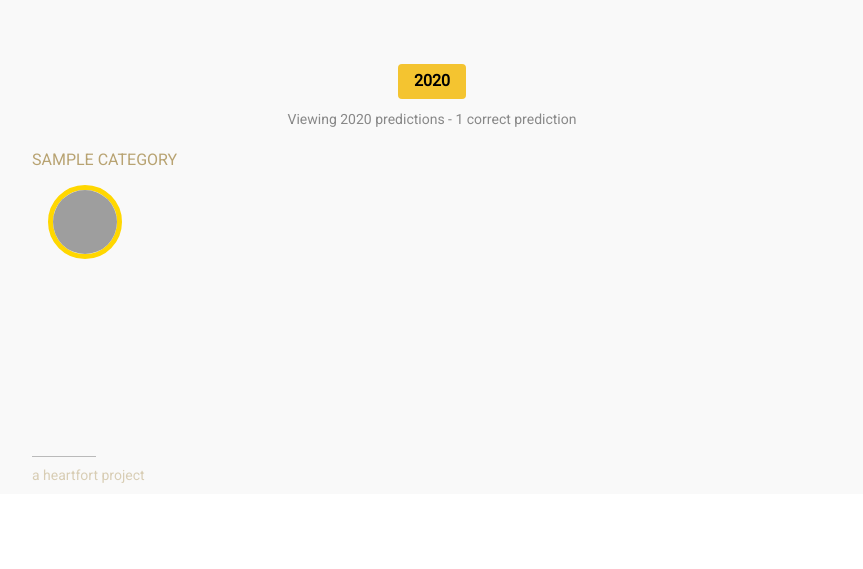
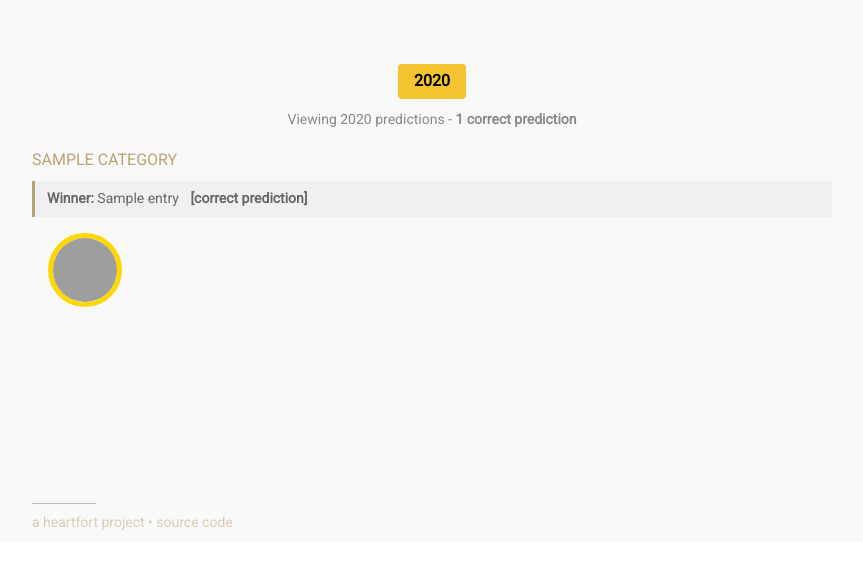
Before and after one commit to sirodoht/oscarator.com, a Django app: a page that uses main/templates/main/user.html in a window 1280 px wide. Shown: the part 212-781 px from the top of the page, without its empty margins (208-1071 px from the left). Run offline with Django 3.2, Linux system fonts and the light colour scheme; a user stored in the database is signed in; tables that the repository leaves empty hold one stand-in row (values such as "Sample post"); grey boxes are pictures that could not be loaded.

Commit message:
add votes of past years on user profile

```diff
--- a/main/static/styles/main.css
+++ b/main/static/styles/main.css
@@ -716,3 +716,23 @@ footer {
     object-fit: cover;
     border: 5px solid #efece3;
 }
+
+.category-winner-label {
+    margin-top: 12px;
+    padding: 8px 12px;
+    background: #f0f0f0;
+    border-left: 3px solid #b8a372;
+    font-size: 14px;
+    color: #666;
+    line-height: 1.4;
+}
+
+.voting-open-badge {
+    display: inline-block;
+    padding: 4px 12px;
+    background: #2d9517;
+    color: white;
+    border-radius: 12px;
+    font-size: 12px;
+    margin-left: 8px;
+}
--- a/main/templates/main/layout.html
+++ b/main/templates/main/layout.html
@@ -46,7 +46,7 @@
 
     <footer>
         <div class="footer-content">
-            a heartfort project
+            a heartfort project • <a href="https://github.com/sirodoht/oscarator.com" target="_blank">source code</a>
         </div>
     </footer>
 </body>
--- a/main/templates/main/user.html
+++ b/main/templates/main/user.html
@@ -22,12 +22,13 @@
                     {% endif %}
                 {% endfor %}
             </div>
-            {% if not is_current_year %}
+            {% if is_current_year and voting_enabled %}
+                <p style="margin-top: 42px; font-size: 26px;">
+                    [ Voting is open ]
+                </p>
+            {% else %}
                 <p style="margin-top: 12px; color: #888; font-size: 14px;">
-                    Viewing {{ viewing_year }} predictions
-                    {% if user_wins > 0 %}
-                        - {{ user_wins }} correct prediction{{ user_wins|pluralize }}
-                    {% endif %}
+                    Viewing {{ viewing_year }} predictions - <strong>{{ user_wins }} correct prediction{{ user_wins|pluralize }}</strong>
                 </p>
             {% endif %}
         </div>
@@ -40,20 +41,11 @@
                 <br><span>{{ user_wins }}</span>
             </div>
         </div> -->
-        {% for category_name, entries in user_votes.items %}
-            {% if entries %}
+
+        {% for category_name, category_data in user_votes.items %}
+            {% if category_data.entries %}
             <div class="user-content-category">
                 <div class="user-content-category-name">
-                            <!-- <div class="user-content-category-name-content">
-                                {{ c.name }}
-                                {% for e in c.entry_set.all %}
-                                    {% for v in e.vote_set.all %}
-                                        {% if v.user == user and v.entry == e and v.entry.is_winner %}
-                                        <img src="{% static 'images/oscar-trophy.svg' %}" alt="oscar trophy icon" height="32px" style="margin-left: 8px; transform: translateY(-8px);">
-                                        {% endif %}
-                                    {% endfor %}
-                                {% endfor %}
-                            </div> -->
                     <div class="user-content-category-name-content">
                         {{ category_name }}
                     </div>
@@ -61,8 +53,18 @@
                         saved ✔️
                     </div>
                 </div>
+
+                {% if not is_current_year and category_data.winner %}
+                <div class="category-winner-label">
+                    <strong>Winner:</strong> {{ category_data.winner.name }}
+                    {% if category_data.user_voted_for_winner %}
+                        <span style="font-weight: bold; margin-left: 8px;">[correct prediction]</span>
+                    {% endif %}
+                </div>
+
+                {% endif %}
                 <div class="user-content-category-entries">
-                            {% for e in entries %}
+                    {% for e in category_data.entries %}
                     <div class="user-content-category-entries-item tooltip"
                         title="{{ e.name }}"
                         data-id="{{ e.id }}"
--- a/main/views.py
+++ b/main/views.py
@@ -252,18 +252,34 @@ def user(request, username):
     user = User.objects.get(username=username)
     user_votes = {}
     for c in categories:
-        user_votes[c.name] = []
+        user_votes[c.name] = {
+            "entries": [],
+            "winner": None,
+            "user_voted_for_winner": False,
+        }
+
+    # Get user's votes for this year
+    user_vote_entries = set(
+        models.Vote.objects.filter(
+            user=user, entry__year=settings.CURRENT_YEAR
+        ).values_list("entry_id", flat=True)
+    )
+
     for e in entries:
         if e.year == settings.CURRENT_YEAR:
-            user_votes[e.category.name].append(e)
+            user_votes[e.category.name]["entries"].append(e)
+            if e.is_winner:
+                user_votes[e.category.name]["winner"] = e
+                if e.id in user_vote_entries:
+                    user_votes[e.category.name]["user_voted_for_winner"] = True
 
-    # calculate user successful predictions
+    # calculate user successful predictions, always show for past years
     user_wins = 0
-    # for c in categories:
-    #     for e in c.entry_set.all():
-    #         for v in e.vote_set.all():
-    #             if v.user == user and v.entry == e and v.entry.is_winner:
-    #                 user_wins += 1
+    if not settings.VOTING_ENABLED:
+        votes = models.Vote.objects.filter(user=user, entry__year=settings.CURRENT_YEAR)
+        for v in votes:
+            if v.entry.is_winner:
+                user_wins += 1
 
     # get all available years for navigation
     available_years = list(
@@ -283,6 +299,7 @@ def user(request, username):
             "viewing_year": settings.CURRENT_YEAR,
             "available_years": available_years,
             "is_current_year": True,
+            "voting_enabled": settings.VOTING_ENABLED,
         },
     )
 
@@ -311,12 +328,28 @@ def user_year(request, username, year):
     user = User.objects.get(username=username)
     user_votes = {}
     for c in categories:
-        user_votes[c.name] = []
+        user_votes[c.name] = {
+            "entries": [],
+            "winner": None,
+            "user_voted_for_winner": False,
+        }
+
+    # Get user's votes for this year
+    user_vote_entries = set(
+        models.Vote.objects.filter(user=user, entry__year=year).values_list(
+            "entry_id", flat=True
+        )
+    )
+
     for e in entries:
         if e.year == year:
-            user_votes[e.category.name].append(e)
+            user_votes[e.category.name]["entries"].append(e)
+            if e.is_winner:
+                user_votes[e.category.name]["winner"] = e
+                if e.id in user_vote_entries:
+                    user_votes[e.category.name]["user_voted_for_winner"] = True
 
-    # calculate user successful predictions for this year
+    # calculate user successful predictions for this year, always show
     user_wins = 0
     if year != settings.CURRENT_YEAR or not settings.VOTING_ENABLED:
         votes = models.Vote.objects.filter(user=user, entry__year=year)
@@ -342,6 +375,7 @@ def user_year(request, username, year):
             "viewing_year": year,
             "available_years": available_years,
             "is_current_year": year == settings.CURRENT_YEAR,
+            "voting_enabled": settings.VOTING_ENABLED,
         },
     )
 
```
Lines whose indentation alone changed are shown as unchanged.
